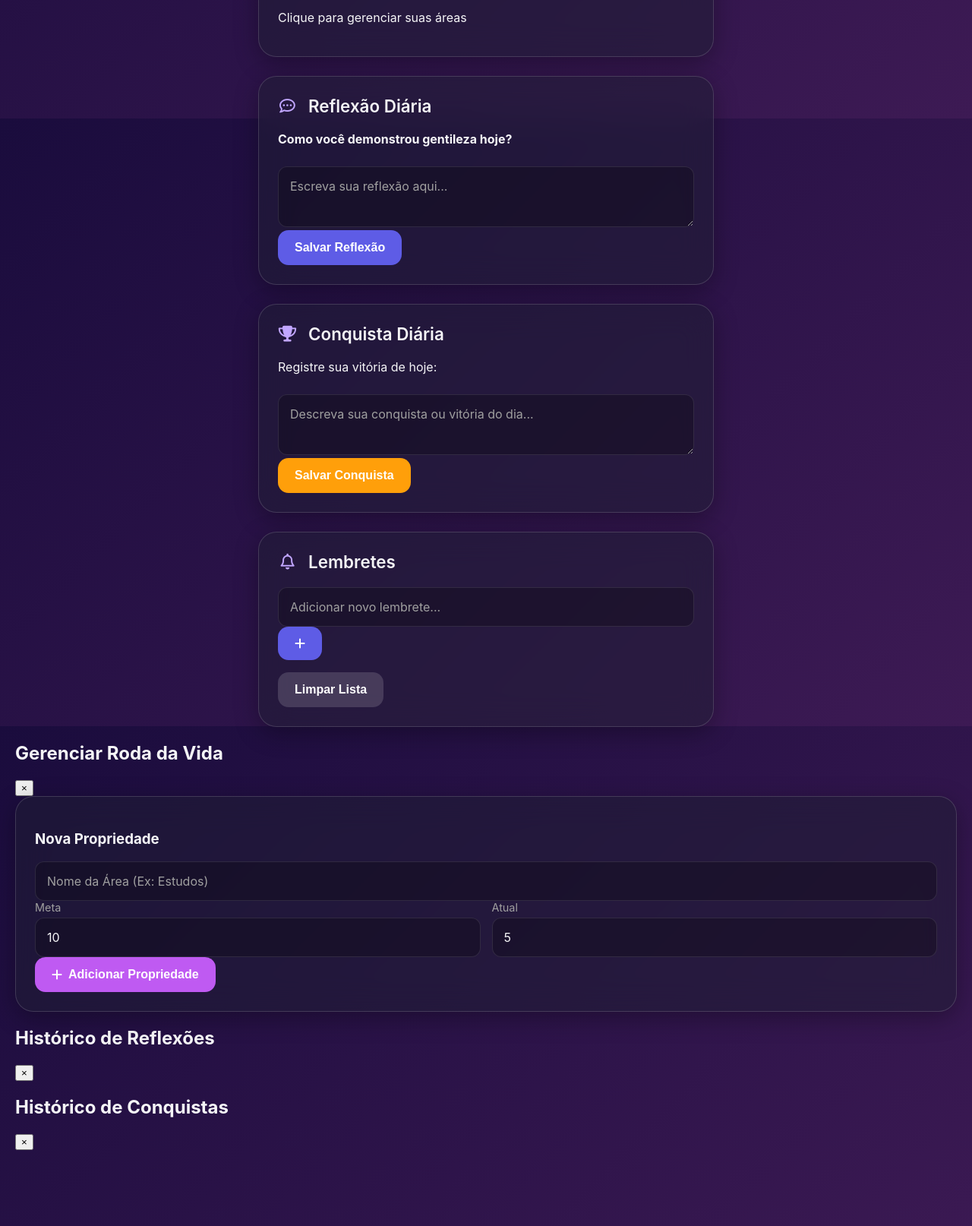
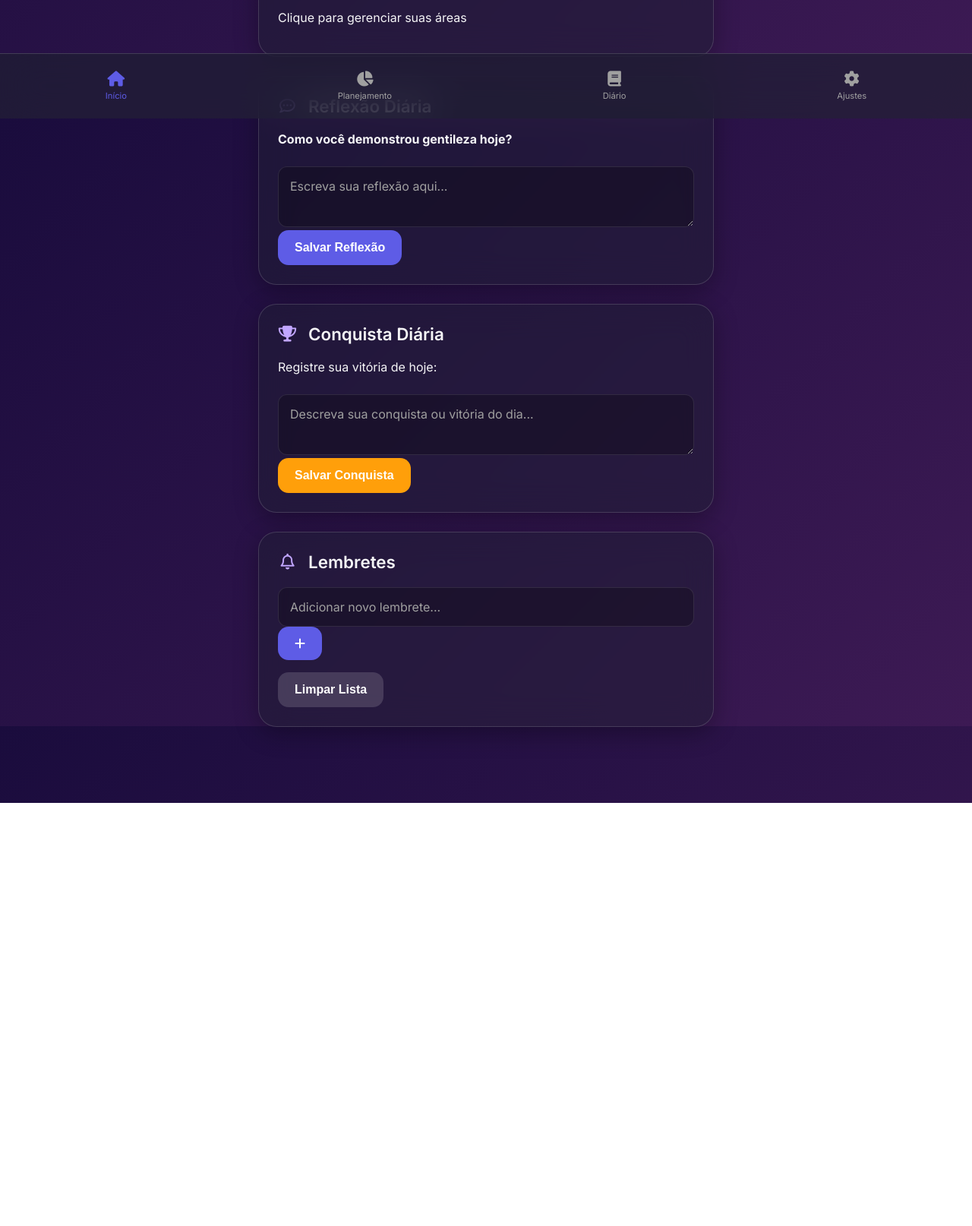
Before and after one commit to Renatotales7/Second-Brain, a plain HTML site: page index.html in a window 1280 px wide. Shown: the part 644-2258 px from the top of the page at 76% size. After the commit the page ends 1701 px from the top, so only its background shows below. Drawn offline with nearby package versions, Linux system fonts and the light colour scheme.

Commit message:
index.html

```diff
--- a/index.html
+++ b/index.html
@@ -4,7 +4,9 @@
     <meta charset="UTF-8">
     <meta name="viewport" content="width=device-width, initial-scale=1.0">
     <title>Meu Segundo Cérebro</title>
-    <!-- CORREÇÃO: Caminho relativo explícito para o CSS -->
+    <link rel="preconnect" href="https://fonts.googleapis.com">
+    <link rel="preconnect" href="https://fonts.gstatic.com" crossorigin>
+    <link href="https://fonts.googleapis.com/css2?family=Inter:wght@400;500;600;700&display=swap" rel="stylesheet">
     <link rel="stylesheet" href="./style.css">
     <link rel="stylesheet" href="https://cdnjs.cloudflare.com/ajax/libs/font-awesome/6.5.2/css/all.min.css">
 </head>
@@ -51,7 +53,7 @@
         </section>
 
         <!-- Card Lembretes -->
-        <section class="card">
+        <section id="lembretesCard" class="card">
             <div class="card-header">
                 <i class="fa-regular fa-bell"></i>
                 <h2>Lembretes</h2>
@@ -69,60 +71,32 @@
         </section>
     </main>
 
+    <!-- ===== MENU DE NAVEGAÇÃO INFERIOR ===== -->
+    <nav class="bottom-nav">
+        <a href="#" class="nav-item active">
+            <i class="fa-solid fa-house"></i>
+            <span>Início</span>
+        </a>
+        <a href="#" class="nav-item">
+            <i class="fa-solid fa-chart-pie"></i>
+            <span>Planejamento</span>
+        </a>
+        <a href="#" class="nav-item">
+            <i class="fa-solid fa-book"></i>
+            <span>Diário</span>
+        </a>
+        <a href="#" class="nav-item">
+            <i class="fa-solid fa-gear"></i>
+            <span>Ajustes</span>
+        </a>
+    </nav>
+
     <!-- ===== MODAIS ===== -->
-
-    <!-- Modal Gerenciar Roda da Vida -->
-    <div id="gerenciarRodaModal" class="modal-overlay hidden">
-        <div class="modal-content">
-            <div class="modal-header">
-                <h2>Gerenciar Roda da Vida</h2>
-                <button class="close-btn">&times;</button>
-            </div>
-            <div id="listaPropriedadesRoda" class="propriedades-container"></div>
-            <div class="card add-prop-card">
-                <h3>Nova Propriedade</h3>
-                <input type="text" id="novaPropNome" placeholder="Nome da Área (Ex: Estudos)">
-                <div class="input-group">
-                    <div>
-                        <label for="novaPropMeta">Meta</label>
-                        <input type="number" id="novaPropMeta" value="10" min="1" max="10">
-                    </div>
-                    <div>
-                        <label for="novaPropAtual">Atual</label>
-                        <input type="number" id="novaPropAtual" value="5" min="0" max="10">
-                    </div>
-                </div>
-                <button id="adicionarPropriedadeBtn" class="btn btn-accent">
-                    <i class="fa-solid fa-plus"></i> Adicionar Propriedade
-                </button>
-            </div>
-        </div>
-    </div>
-
-    <!-- Modal Histórico de Reflexões -->
-    <div id="historicoReflexoesModal" class="modal-overlay hidden">
-        <div class="modal-content">
-            <div class="modal-header">
-                <h2>Histórico de Reflexões</h2>
-                <button class="close-btn">&times;</button>
-            </div>
-            <div id="listaHistoricoReflexoes" class="historico-container"></div>
-        </div>
-    </div>
-
-    <!-- Modal Histórico de Conquistas -->
-    <div id="historicoConquistasModal" class="modal-overlay hidden">
-        <div class="modal-content">
-            <div class="modal-header">
-                <h2>Histórico de Conquistas</h2>
-                <button class="close-btn">&times;</button>
-            </div>
-            <div id="listaHistoricoConquistas" class="historico-container"></div>
-        </div>
-    </div>
+    <div id="gerenciarRodaModal" class="modal-overlay hidden"></div>
+    <div id="historicoReflexoesModal" class="modal-overlay hidden"></div>
+    <div id="historicoConquistasModal" class="modal-overlay hidden"></div>
 
     <script src="https://cdn.jsdelivr.net/npm/chart.js"></script>
-    <!-- CORREÇÃO: Caminho relativo explícito para o JavaScript -->
     <script src="./script.js"></script>
 
 </body>
```
